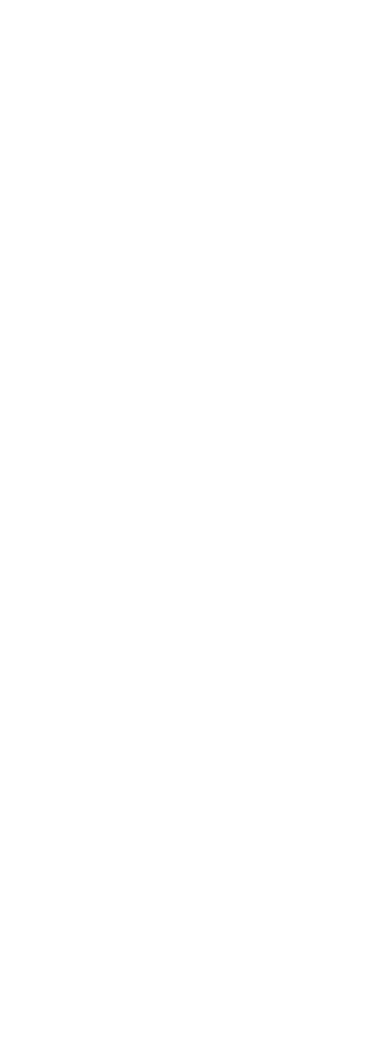
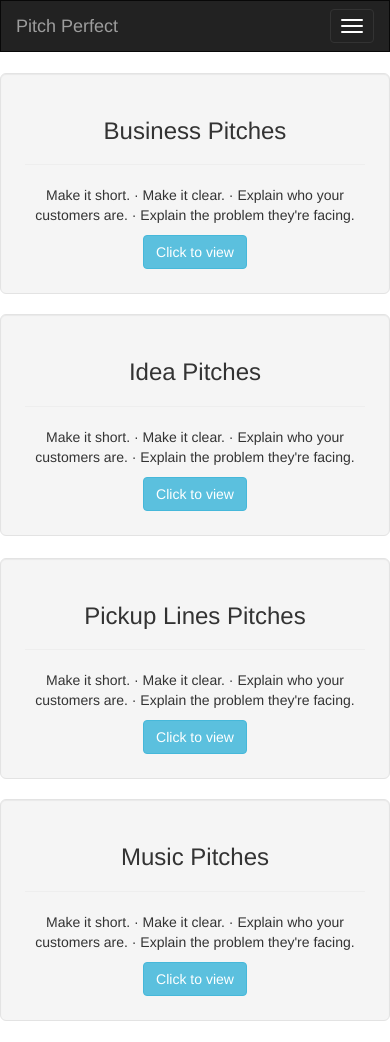
Before and after one commit to paulinenanzala19/Perfect_Pitches, a Flask app: page / in a window 390 px wide. Before the commit the page is empty. Before the commit the page ends 844 px from the top, so only its background shows below. Run offline with Flask 2, Linux system fonts and the light colour scheme; tables that the repository leaves empty hold one stand-in row (values such as "Sample post"); some libraries are stand-ins or nearby versions.

Commit message:
adding the navbar

```diff
--- a/app/main/views.py
+++ b/app/main/views.py
@@ -5,13 +5,15 @@ from ..models import Pitch
 @main.route('/')
 def index():
 
+    title='Perfect Pitch'
+
     pickuplines_pitches=Pitch.get_pitches('pickuplines')
     idea_pitches=Pitch.get_pitches('idea')
     music_pitches=Pitch.get_pitches('music')
     business_pitches=Pitch.get_pitches('business')
 
 
-    return render_template('index.html',pickuplines=pickuplines_pitches,
+    return render_template('index.html',title=title,pickuplines=pickuplines_pitches,
     idea=idea_pitches,music=music_pitches,business=business_pitches)
 
 @main.route('/pitches/business_pitches')
--- a/app/templates/base.html
+++ b/app/templates/base.html
@@ -1,6 +1,6 @@
 {% extends 'bootstrap/base.html'%}
 
+<!-- Navbar block  -->
 {% block navbar %}
-   {% include 'navbar.html' %}
-
+    {% include 'navbar.html' %}
 {% endblock %}
--- a/app/templates/business_pitches.html
+++ b/app/templates/business_pitches.html
@@ -1,3 +1,4 @@
+{% extends 'base.html'%}
 {% import 'macros.html' as macro%}
 {% block content %}
     <h1>Business pitches</h1>
--- a/app/templates/index.html
+++ b/app/templates/index.html
@@ -1,10 +1,13 @@
-{% extends 'bootstrap/base.html'%}
+{% extends 'base.html'%}
 
 {% import 'macros.html' as macro %}
 
-<title>perfect pitches</title>
+<title>{{ title }}</title>
 
-<div class="col-md-4" style="text-align: center;">
+{% block content%}
+<div class="row">
+    <div class="col-md-1"></div>
+<div class="col-md-5" style="text-align: center;">
     <div class="well well-lg">
         <h3>Business Pitches</h3>
         <hr>
@@ -13,4 +16,51 @@
         <a href="{{url_for('main.business_pitches')}}" class="btn btn-info -center">Click to view</a>
 
     </div>
+
+
 </div>
+
+<div class="col-md-5" style="text-align: center;">
+    <div class="well well-lg">
+        <h3>Idea Pitches</h3>
+        <hr>
+        <p>Make it short. · Make it clear. · Explain who your customers are. · Explain the problem
+            they're facing. </p>
+        <a href="{{url_for('main.business_pitches')}}" class="btn btn-info -center">Click to view</a>
+
+    </div>
+</div>
+<div class="col-md-1"></div>
+</div>
+
+</div>
+<div class="row">
+    <div class="col-md-1"></div>
+<div class="col-md-5" style="text-align: center;">
+    <div class="well well-lg">
+        <h3>Pickup Lines Pitches</h3>
+        <hr>
+        <p>Make it short. · Make it clear. · Explain who your customers are. · Explain the problem
+            they're facing. </p>
+        <a href="{{url_for('main.business_pitches')}}" class="btn btn-info -center">Click to view</a>
+
+    </div>
+
+
+</div>
+
+<div class="col-md-5" style="text-align: center;">
+    <div class="well well-lg">
+        <h3>Music Pitches</h3>
+        <hr>
+        <p>Make it short. · Make it clear. · Explain who your customers are. · Explain the problem
+            they're facing. </p>
+        <a href="{{url_for('main.business_pitches')}}" class="btn btn-info -center">Click to view</a>
+
+    </div>
+</div>
+<div class="col-md-1"></div>
+</div>
+</div>
+
+{% endblock %}
--- /dev/null
+++ b/app/templates/navbar.html
@@ -0,0 +1,20 @@
+
+
+<div class="navbar navbar-inverse" role="navigation">
+        <div class="container-fluid">
+            <div class="navbar-header">
+                <button type="button" class="navbar-toggle" data-toggle="collapse" data-target=".navbar-collapse">
+                  <!-- <span class="sr-only">Toggle navigation</span> -->
+                  <span class="icon-bar"></span>
+                  <span class="icon-bar"></span>
+                  <span class="icon-bar"></span>
+                </button>
+                <a class="navbar-brand" href="/">Pitch Perfect</a>
+            </div>
+            <div class="navbar-collapse collapse">
+                <ul class="nav navbar-nav">
+                    <li><a href="/">All Pitches</a></li>
+            </div>
+
+        </div>
+    </div>
```
